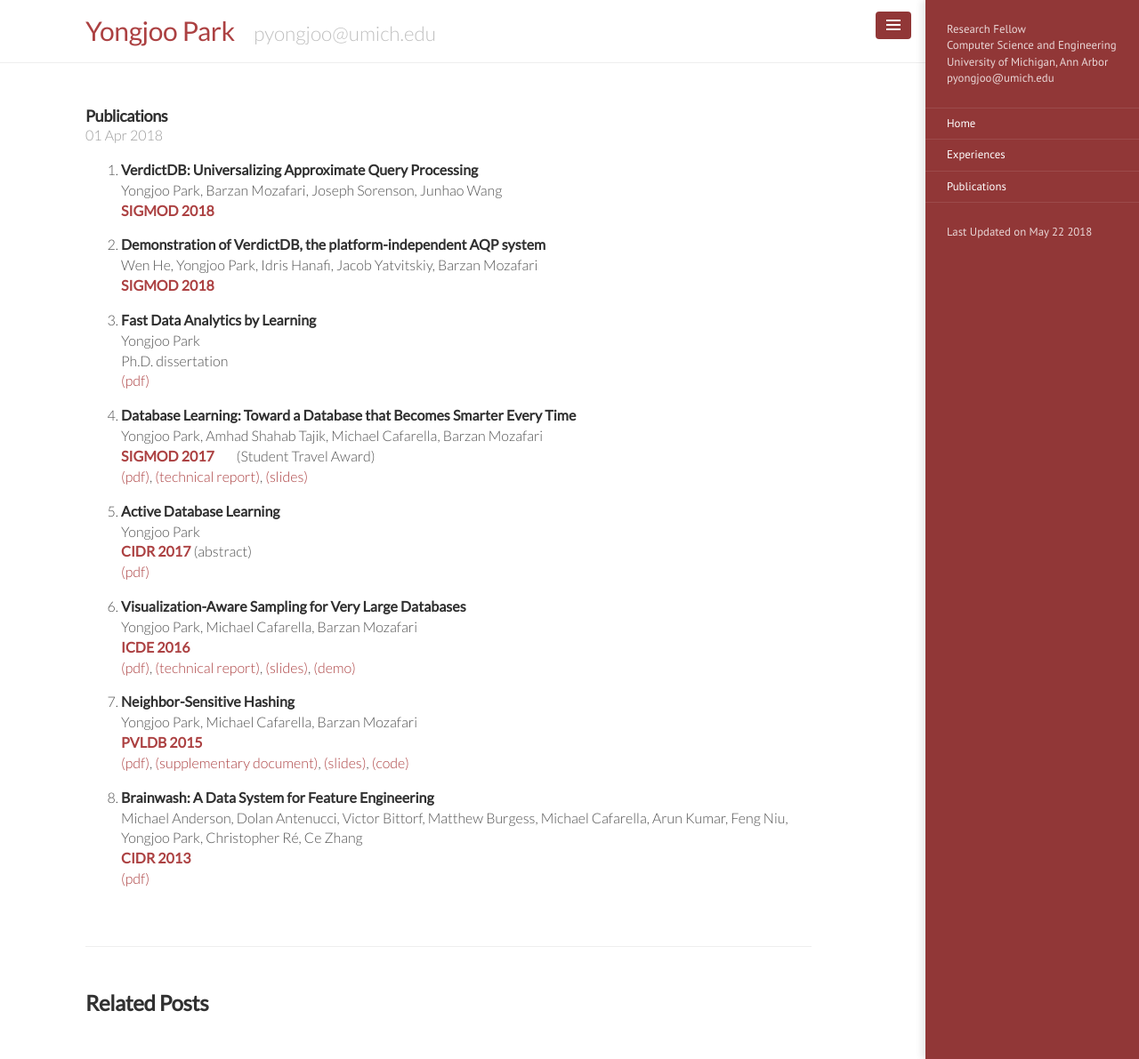
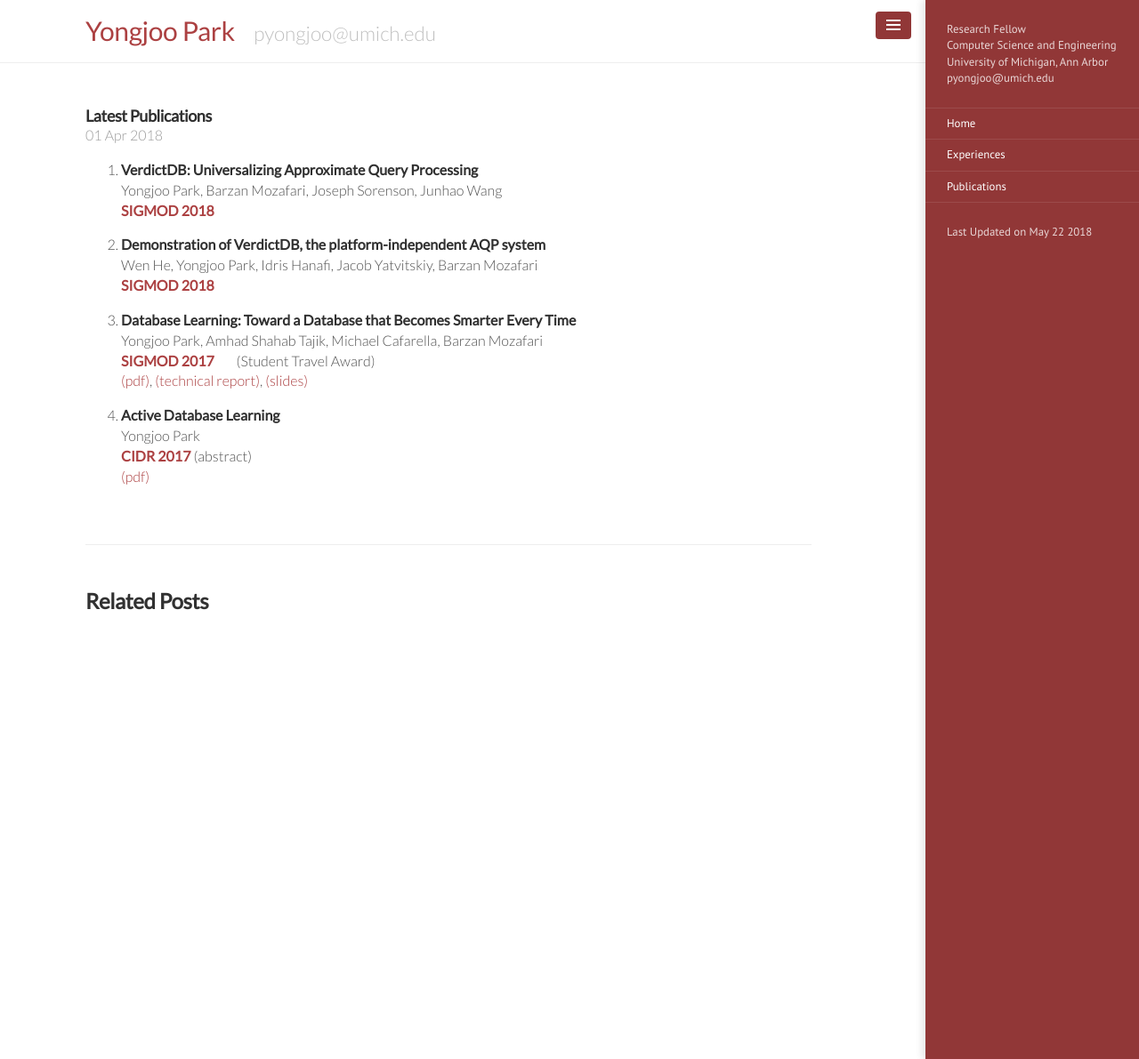
Before and after one commit to pyongjoo/pyongjoo.github.io, a Jekyll site: the page built from _texts/2018-04-01-publication.md, in a window 1280 px wide and 1191 px high. Shown: the whole window at 89% size. Built offline with Jekyll 4.4.1, drawn with Linux system fonts in a browser that asks for light colours.

Commit message:
publication list updated

```diff
--- a/_texts/2018-04-01-publication.md
+++ b/_texts/2018-04-01-publication.md
@@ -1,6 +1,7 @@
 ---
 layout: post
-title: Publications
+title: Latest Publications
+href: "/publications"
 ---
 
 1. **VerdictDB: Universalizing Approximate Query Processing**
@@ -10,11 +11,6 @@ title: Publications
 1. **Demonstration of VerdictDB, the platform-independent AQP system**
    Wen He, Yongjoo Park, Idris Hanafi, Jacob Yatvitskiy, Barzan Mozafari
    **[SIGMOD 2018](http://sigmod2018.org/)**
-
-1. **Fast Data Analytics by Learning**
-   Yongjoo Park
-   Ph.D. dissertation
-   [(pdf)](https://deepblue.lib.umich.edu/bitstream/handle/2027.42/138598/pyongjoo_1.pdf?sequence=1&isAllowed=y)
 
 1. **Database Learning: Toward a Database that Becomes Smarter Every Time**
    Yongjoo Park, Amhad Shahab Tajik, Michael Cafarella, Barzan Mozafari
@@ -27,25 +23,3 @@ title: Publications
    Yongjoo Park
    **[CIDR 2017](http://cidrdb.org/cidr2017/)** (abstract)
    [(pdf)]({{ site.url }}/resources/active-cidr17.pdf)
-
-1. **Visualization-Aware Sampling for Very Large Databases**
-   Yongjoo Park, Michael Cafarella, Barzan Mozafari
-   **[ICDE 2016](http://icde2016.fi/)**
-   [(pdf)]({{ site.url }}/resources/ypark_icde16.pdf),
-   [(technical report)](http://arxiv.org/abs/1510.03921),
-   [(slides)]({{ site.url }}/resources/vas_slides_icde16.pdf),
-   [(demo)](http://yongjoopark.com/vas/)
-
-1. **Neighbor-Sensitive Hashing**
-   Yongjoo Park, Michael Cafarella, Barzan Mozafari
-   **[PVLDB 2015](http://vldb2016.persistent.com/)**
-   [(pdf)](http://www.vldb.org/pvldb/vol9/p144-park.pdf),
-   [(supplementary document)]({{ site.url }}/resources/vldb2016sup.pdf),
-   [(slides)]({{ site.url }}/resources/nsh-slides-vldb16.pdf),
-   [(code)](https://github.com/pyongjoo/nsh)
-
-1. **Brainwash: A Data System for Feature Engineering**
-   Michael Anderson, Dolan Antenucci, Victor Bittorf, Matthew Burgess, Michael
-   Cafarella, Arun Kumar, Feng Niu, Yongjoo Park, Christopher Ré, Ce Zhang
-   **[CIDR 2013](http://cidrdb.org/cidr2013/)**
-   [(pdf)](http://web.eecs.umich.edu/~michjc/papers/mythical_man.pdf)
```
Also changed, not shown: _intro/2016-05-01-hi.md (+5 -2 lines).
